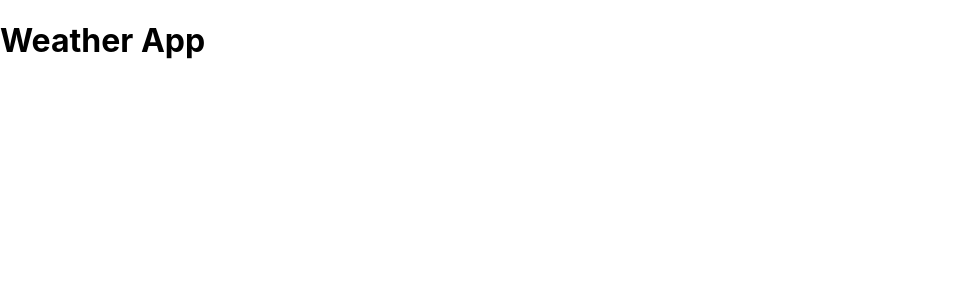
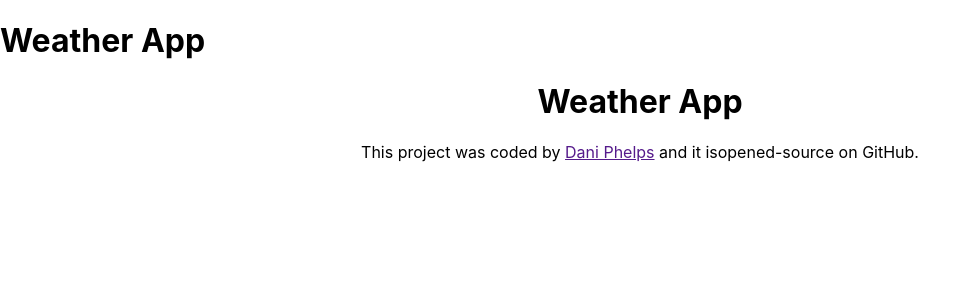
Before and after one commit to dophelps/react-weather-app, a React (Create React App) app: page / in a window 1280 px wide. Shown: the top 300 px of the page, without its empty margins (0-980 px from the left). Built offline with nearby package versions, Linux system fonts and the light colour scheme.

Commit message:
Added opened-source information from Github

```diff
--- a/src/App.js
+++ b/src/App.js
@@ -1,7 +1,19 @@
 import "./App.css";
 
 function App() {
-  return <div className="App"></div>;
+  return (
+    <div className="App">
+      <h1> Weather App</h1>
+      <footer>
+        This project was coded by <a href="">Dani Phelps</a> and it is
+        <a
+          href="https://github.com/dophelps/react-weather-app"
+          target="blank"
+        ></a>
+        opened-source on GitHub.
+      </footer>
+    </div>
+  );
 }
 
 export default App;
```
